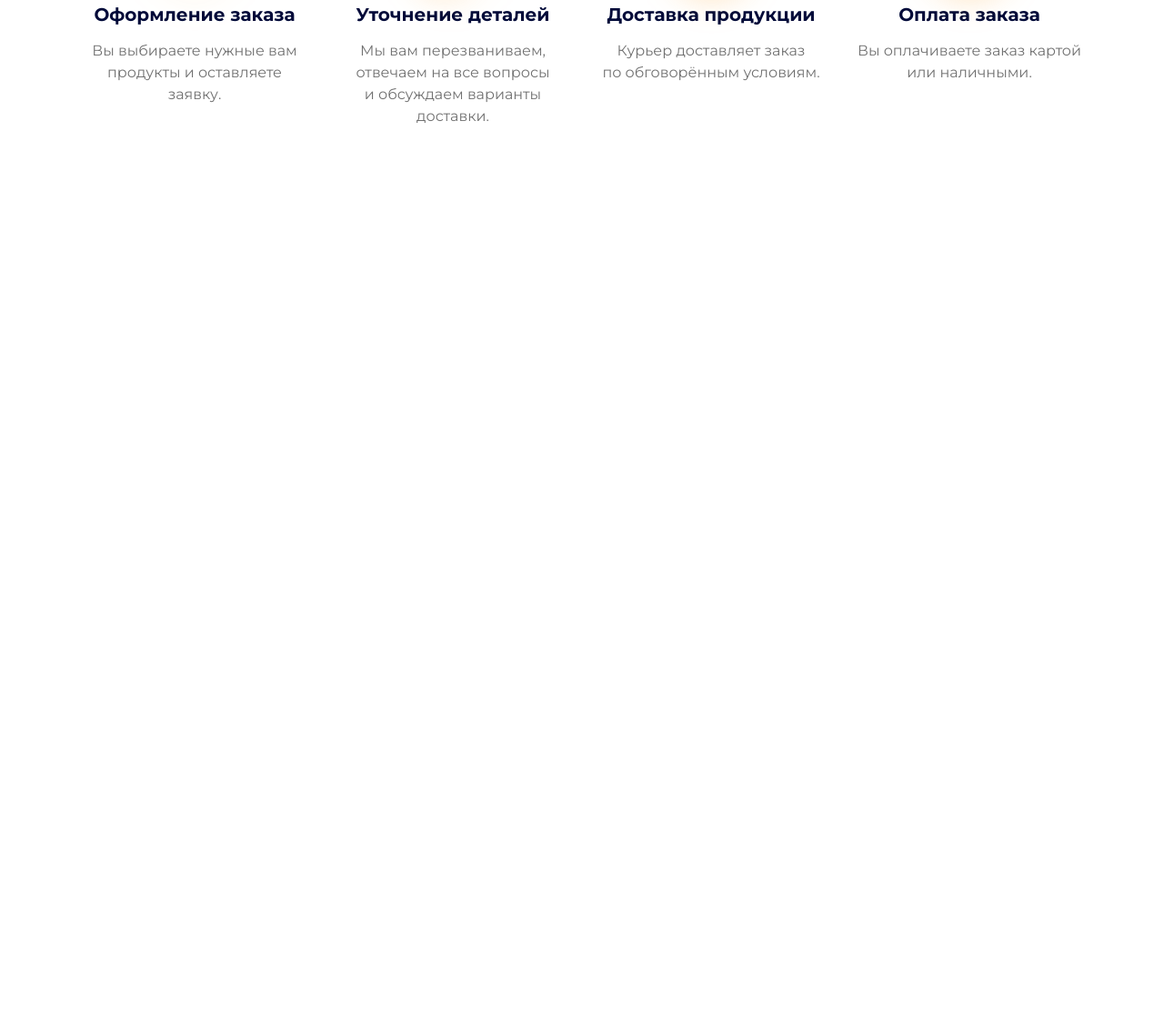
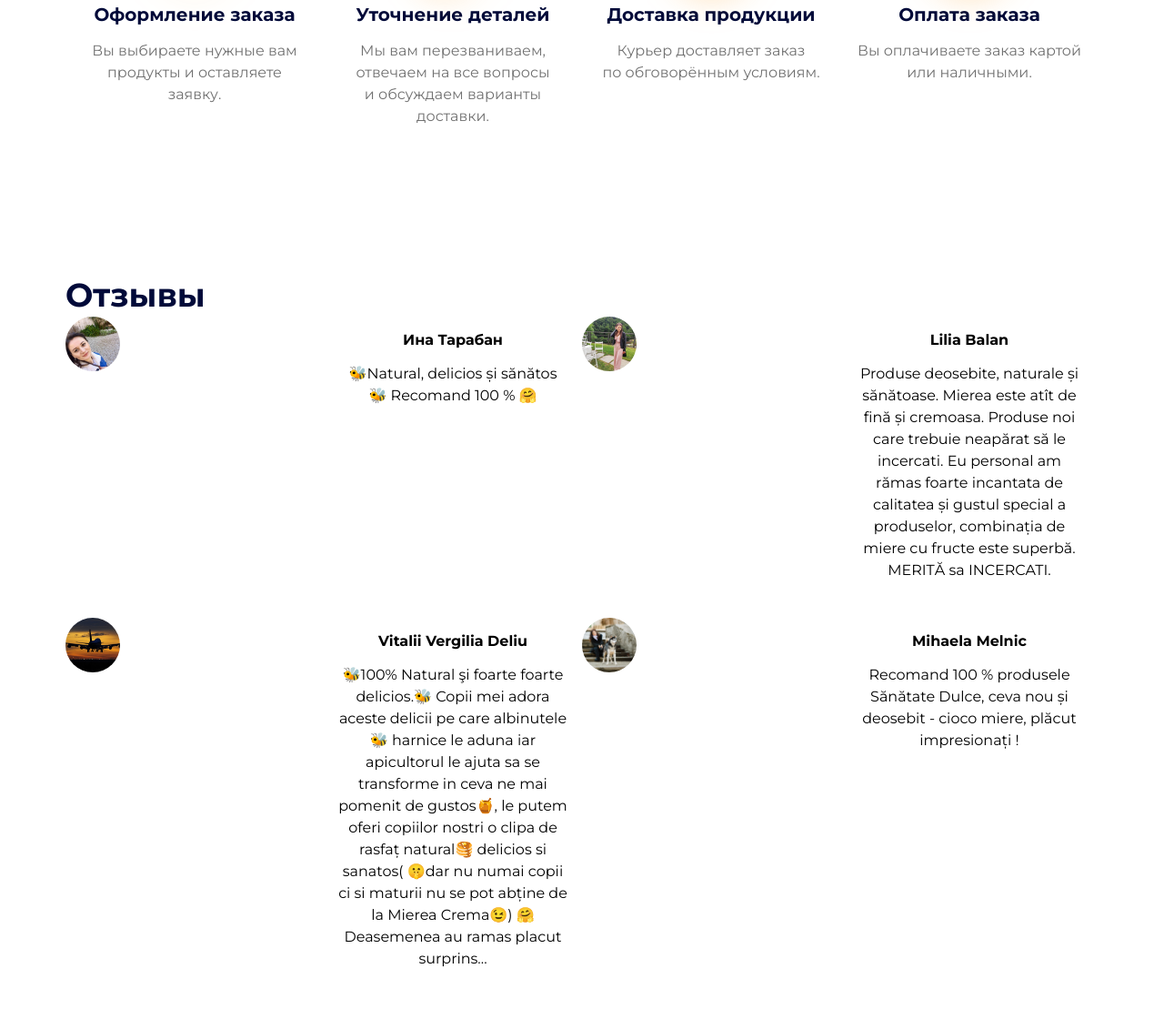
Before and after one commit to ma1sky/tekwill, a plain HTML site: page index.html in a window 1280 px wide. Shown: the part 2400-3509 px from the top of the page at 91% size. Before the commit the page ends 2700 px from the top, so only its background shows below. Drawn offline with Linux system fonts and the light colour scheme.

Commit message:
jora
v10

```diff
--- a/index.html
+++ b/index.html
@@ -135,6 +135,54 @@
                 </div>
             </div>
         </section>
+
+        <section class="reviews">
+            <h2>Отзывы</h2>
+            <div class="reviews-container">
+
+                <div class="commentators">
+                    <img class="reviews-img" src="images/commentator.png"></img>
+                </div>
+
+                <div class="reviews-card">
+
+                  <h4>Ина Тарабан</h4>
+                  <img class="reviews-stars" src=""></img>
+                  <p class="reviews-content">🐝Natural, delicios și sănătos 🐝 Recomand 100 % 🤗</p>
+                </div>
+
+                <div class="commentators">
+                    <img class="reviews-img" src="images/commentator2.png"></img>
+                </div>
+
+                <div class="reviews-card">
+
+                    <h4>Lilia Balan</h4>
+                    <img class="reviews-stars2" src=""></img>
+                    <p class="reviews-content">Produse deosebite, naturale și sănătoase. Mierea este atît de fină și cremoasa. Produse noi care trebuie neapărat să le incercati. Eu personal am rămas foarte incantata de calitatea și gustul special a produselor, combinația de miere cu fructe este superbă. MERITĂ sa INCERCATI.</p>
+                  </div>
+
+                  <div class="commentators">
+                    <img class="reviews-img" src="images/commentator3.png"></img>
+                  </div>
+
+                  <div class="reviews-card">
+                  <h4>Vitalii Vergilia Deliu</h4>
+                  <img class="reviews-stars3" src=""></img>
+                  <p class="reviews-content">🐝100% Natural şi foarte foarte delicios.🐝
+                    Copii mei adora aceste delicii pe care albinutele🐝 harnice le aduna iar apicultorul le ajuta sa se transforme in ceva ne mai pomenit de gustos🍯, le putem oferi copiilor nostri o clipa de rasfaț natural🥞  delicios si sanatos( 🤫dar nu numai copii ci si maturii nu se pot abține de la Mierea Crema😉)
+                   🤗Deasemenea au ramas placut surprins...</p>
+                </div>
+
+                <div class="commentators">
+                    <img class="reviews-img" src="images/commentator4.png"></img>
+                </div>
+
+                <div class="reviews-card">
+                    <h4>Mihaela Melnic</h4>
+                    <img class="reviews-stars4" src=""></img>
+                    <p class="reviews-content">Recomand 100 % produsele Sănătate Dulce, ceva nou și deosebit - cioco miere, plăcut impresionați !</p>
+                  </div>
     </main>
 </body>
 
--- a/style.css
+++ b/style.css
@@ -240,4 +240,44 @@ body {
         flex-direction: column;
         align-items: center;
     }
+
+    .reviews-container {
+        display: grid;
+        grid-template-columns: repeat(4, 2fr);
+    }
+
+    .reviews-img {
+        object-fit: cover;
+        border-radius: 50%;
+        height: 60px;
+        width: 60px;
+        align-items: flex-start;
+    }
+
+    .reviews-card {
+        display: flex;
+        flex-direction: column;
+        align-items: center;
+        justify-content: flex-start;
+        padding: 16px;
+    }
+
+    .reviews-content {
+        color: rgb(0, 0, 0);
+        text-align: center;
+        margin-top: 16px;
+        margin-bottom: 24px;
+    }
+
+    .reviews {
+        display: flex;
+        flex-direction: column;
+        align-items: flex-start;
+    }
+
+    .commentators {
+        display: center;
+        flex-direction: column;
+        align-items: flex-start;
+    }
 }
```
Also changed, not shown: images/commentator.png (added), images/commentator2.png (added), images/commentator3.png (added), images/commentator4.png (added).
